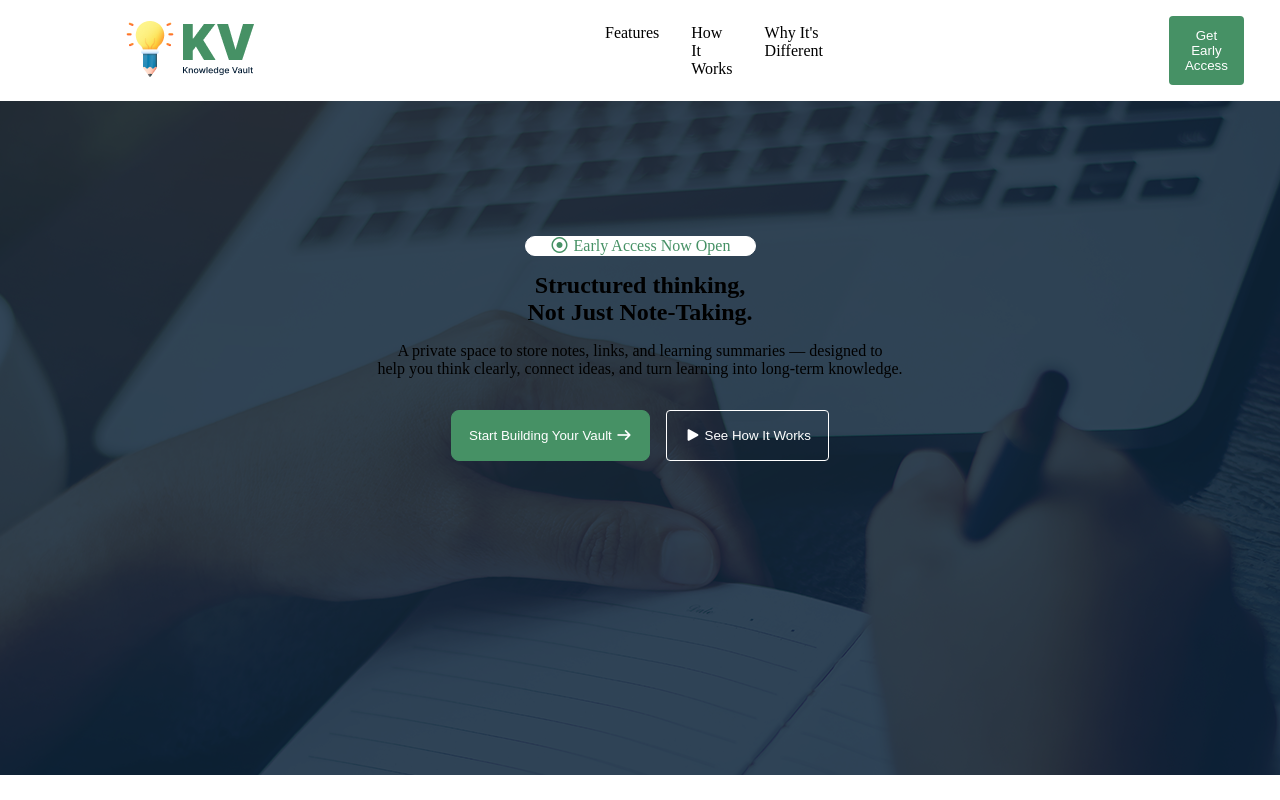
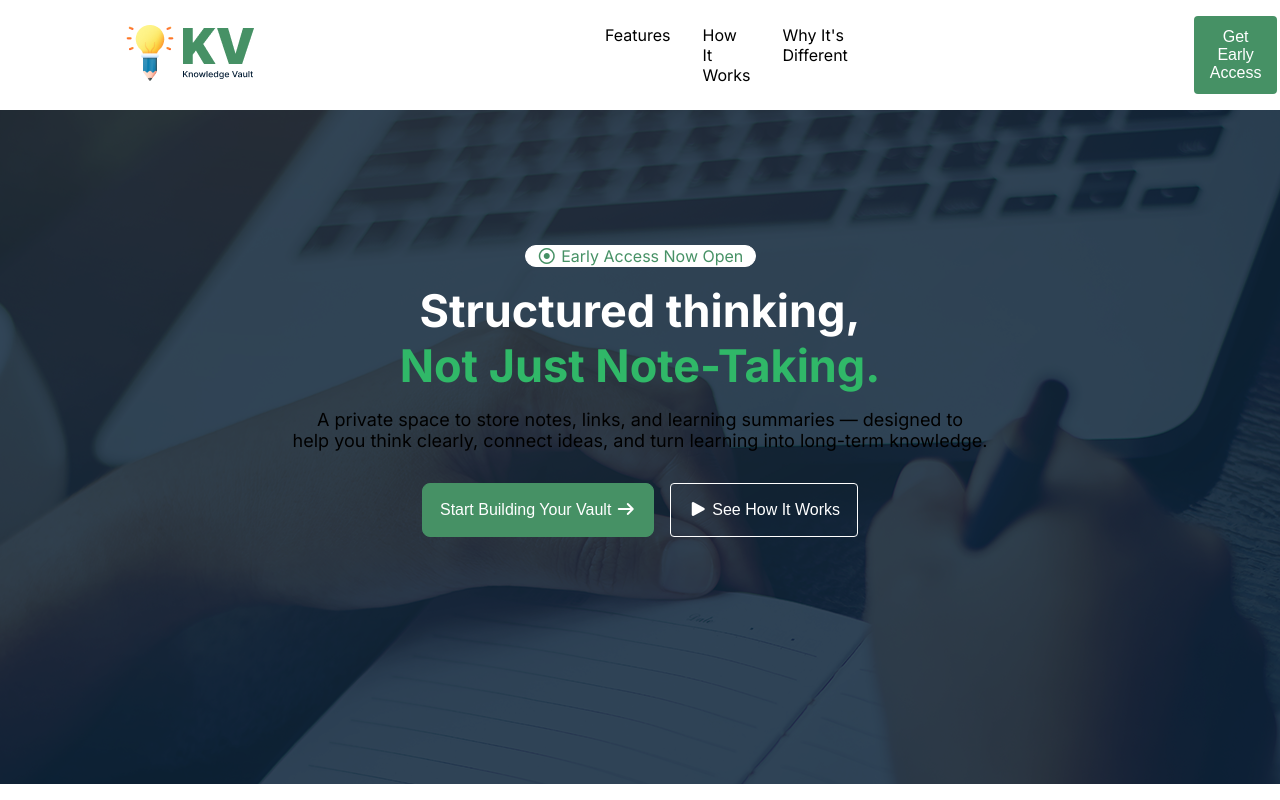
Before and after one commit to amirhamzasakib118-netizen/assignment-1, a plain HTML site: page index.html in a window 1280 px wide. Drawn offline with Linux system fonts and the light colour scheme.

Commit message:
inter font style added

```diff
--- a/index.html
+++ b/index.html
@@ -4,6 +4,12 @@
     <meta charset="UTF-8">
     <meta name="viewport" content="width=device-width, initial-scale=1.0">
     <title>Assignment 1</title>
+
+    <link rel="preconnect" href="https://fonts.googleapis.com">
+    <link rel="preconnect" href="https://fonts.gstatic.com" crossorigin>
+    <link href="https://fonts.googleapis.com/css2?family=Inter:ital,opsz,wght@0,14..32,100..900;1,14..32,100..900&display=swap" rel="stylesheet">
+
+
     <link rel="stylesheet" href="./style.css">
 
     <link rel="stylesheet" href="https://cdnjs.cloudflare.com/ajax/libs/font-awesome/7.0.1/css/all.min.css" integrity="sha512-2SwdPD6INVrV/lHTZbO2nodKhrnDdJK9/kg2XD1r9uGqPo1cUbujc+IYdlYdEErWNu69gVcYgdxlmVmzTWnetw==" crossorigin="anonymous" referrerpolicy="no-referrer" />
@@ -12,7 +18,7 @@
 
     <link rel="stylesheet" href="https://cdnjs.cloudflare.com/ajax/libs/font-awesome/7.0.1/css/all.min.css" integrity="sha512-2SwdPD6INVrV/lHTZbO2nodKhrnDdJK9/kg2XD1r9uGqPo1cUbujc+IYdlYdEErWNu69gVcYgdxlmVmzTWnetw==" crossorigin="anonymous" referrerpolicy="no-referrer" />
 </head>
-<body>
+<body class="font-inter">
    <nav class="container">
     <div class="nav-logo">
         <img src="./B13-A01-Knowledge-Vault/assets/logo-navbar.png" alt="">
@@ -38,7 +44,7 @@
 
 
         <div class="heading">
-            <h1>Structured thinking,<br>Not Just Note-Taking.</h1>
+            <h1><span class="color1">Structured thinking,</span><br><span class="color2">Not Just Note-Taking.</span></h1>
         </div>
 
         <div class="private-space">
--- a/style.css
+++ b/style.css
@@ -1,3 +1,12 @@
+
+.font-inter {
+  font-family: "Inter", sans-serif;
+  font-optical-sizing: auto;
+}
+
+
+
+
 * {
     margin: 0;
     padding: 0;
@@ -22,6 +31,7 @@ nav {
     list-style-type: none;
     gap: 32px;
     cursor: pointer;
+    font-size: 16px;
 
 }
 
@@ -34,6 +44,7 @@ nav {
     background-color: #469165;
     border-radius: 4px;
     cursor: grab;
+    font-size: 16px;
 }
 
 .btn:hover{
@@ -66,18 +77,21 @@ nav {
 
  .early-access {
     padding-top: 115px;
+    font-size: 16px;
 
  }
 
 .heading {
    padding-top: 16px;
    padding-bottom: 16px;
+   font-size: 30px;
 
 
 }
 
 .private-space {
     margin-bottom: 32px;
+    font-size: 18px;
 }
 
 .btn2 {
@@ -88,6 +102,7 @@ nav {
     background-color:#469165;
     border: 1px solid #469165;
     border-radius: 8px;
+    font-size: 16px;
 }
 
 
@@ -105,6 +120,7 @@ nav {
     background-color: transparent;
     border: 1px solid white;
     border-radius: 4px;
+    font-size: 16px;
 }
 
 .btn3:hover {
@@ -119,3 +135,11 @@ nav {
     gap: 16px;
 
 }
+
+.color1 {
+    color: #FFFFFF;
+}
+
+.color2 {
+    color: #30B868;
+}
```
